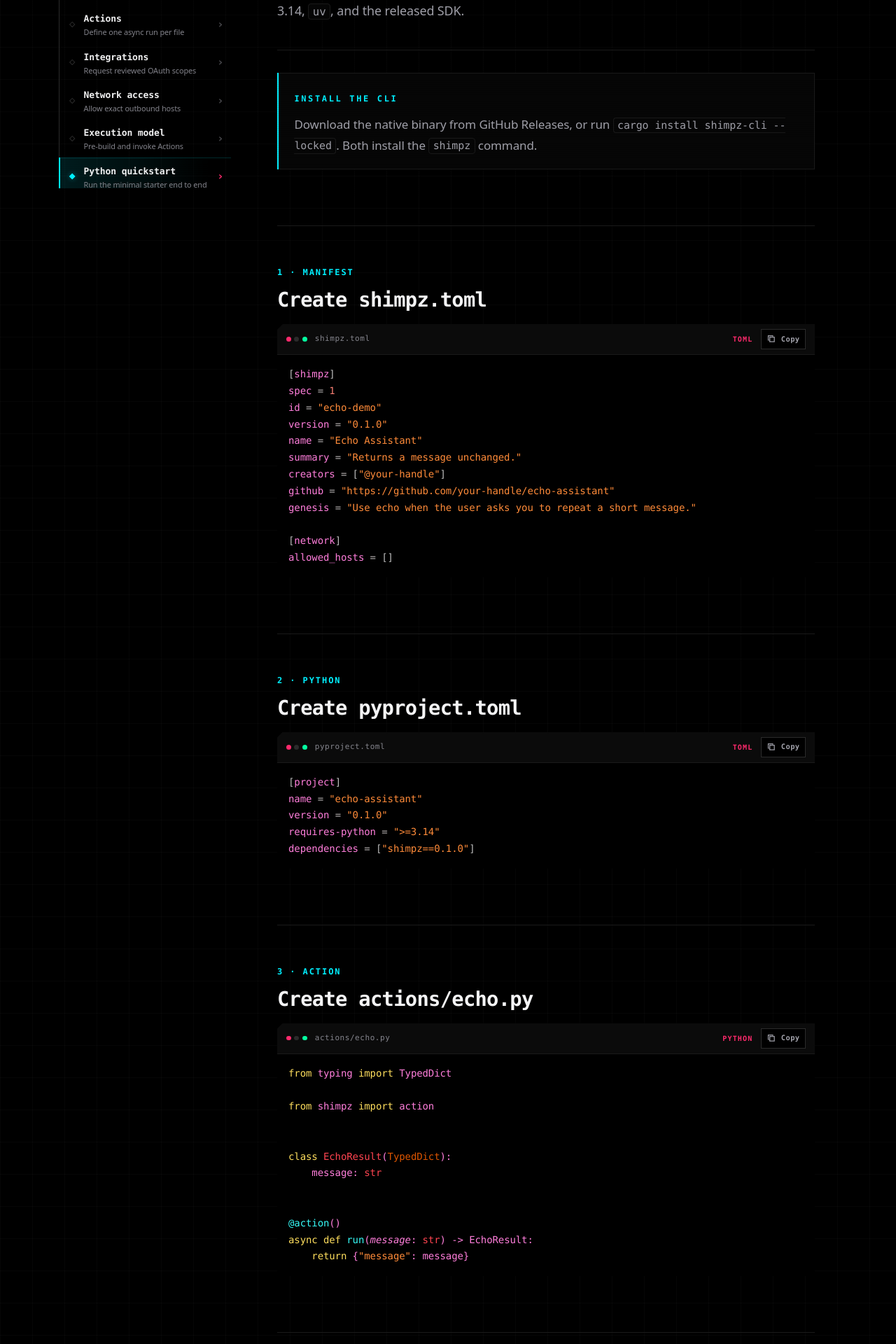
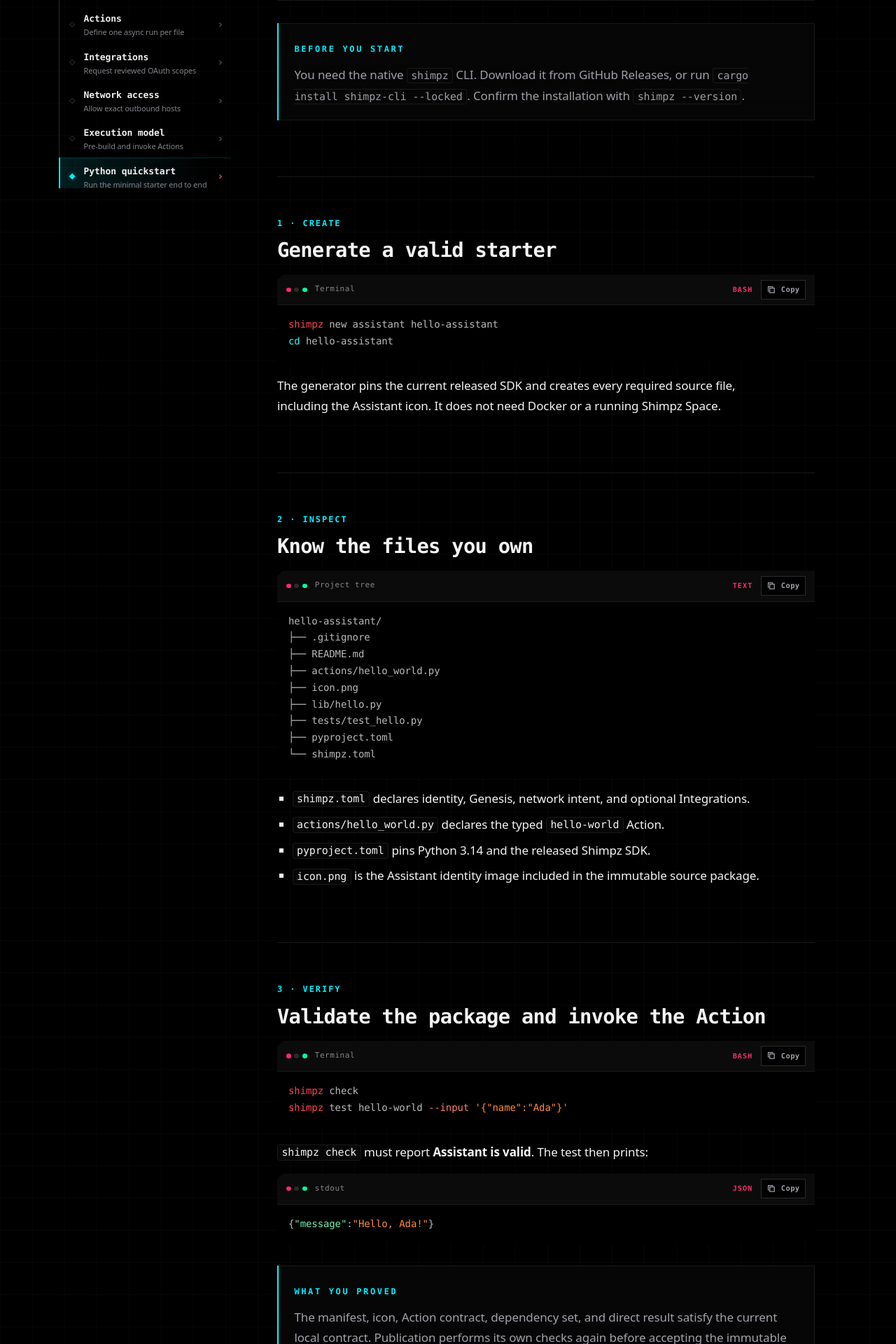
Before and after one commit to TheShimpz/shimpz-docs, a SvelteKit app: page /developers/assistants/quickstart in a window 1280 px wide. Shown: the part 520-2440 px from the top of the page at 70% size. Built offline with nearby package versions, Linux system fonts and the light colour scheme.

Commit message:
docs: make the Assistant quickstart executable

```diff
--- a/src/routes/developers/assistants/quickstart/+page.server.ts
+++ b/src/routes/developers/assistants/quickstart/+page.server.ts
@@ -2,47 +2,27 @@
 
 import type { PageServerLoad } from "./$types";
 
-const manifest = `[shimpz]
-spec = 1
-id = "echo-demo"
-version = "0.1.0"
-name = "Echo Assistant"
-summary = "Returns a message unchanged."
-creators = ["@your-handle"]
-github = "https://github.com/your-handle/echo-assistant"
-genesis = "Use echo when the user asks you to repeat a short message."
+const create = `shimpz new assistant hello-assistant
+cd hello-assistant`;
 
-[network]
-allowed_hosts = []`;
-
-const project = `[project]
-name = "echo-assistant"
-version = "0.1.0"
-requires-python = ">=3.14"
-dependencies = ["shimpz==0.1.0"]`;
-
-const action = `from typing import TypedDict
-
-from shimpz import action
-
-
-class EchoResult(TypedDict):
-    message: str
-
-
-@action()
-async def run(message: str) -> EchoResult:
-    return {"message": message}`;
+const files = `hello-assistant/
+├── .gitignore
+├── README.md
+├── actions/hello_world.py
+├── icon.png
+├── lib/hello.py
+├── tests/test_hello.py
+├── pyproject.toml
+└── shimpz.toml`;
 
 const verify = `shimpz check
-shimpz test echo --input '{"message":"hello"}'`;
+shimpz test hello-world --input '{"name":"Ada"}'`;
 
-const result = `{"message":"hello"}`;
+const result = `{"message":"Hello, Ada!"}`;
 
 export const load: PageServerLoad = async () => ({
-  manifest: await highlightCode(manifest, "toml"),
-  project: await highlightCode(project, "toml"),
-  action: await highlightCode(action, "python"),
+  create: await highlightCode(create, "bash"),
+  files: await highlightCode(files, "text"),
   verify: await highlightCode(verify, "bash"),
   result: await highlightCode(result, "json"),
 });
--- a/src/routes/developers/assistants/quickstart/+page.svelte
+++ b/src/routes/developers/assistants/quickstart/+page.svelte
@@ -7,69 +7,85 @@
 </script>
 
 <svelte:head>
-  <title>Python Assistant quickstart — Shimpz docs</title>
+  <title>Build your first Assistant — Shimpz docs</title>
   <link rel="canonical" href="https://docs.shimpz.com/developers/assistants/quickstart/" />
-  <meta name="description" content="Create and test a Python Shimpz Assistant without Docker." />
+  <meta name="description" content="Generate, validate, and run your first Python Shimpz Assistant without Docker." />
 </svelte:head>
 
 <nav class="docs-breadcrumb" aria-label="Breadcrumb">
-  <a href="/developers/">Developers</a><span aria-hidden="true">/</span>
-  <strong>Python quickstart</strong>
+  <a href="/developers/">Creators</a><span aria-hidden="true">/</span>
+  <strong>Build your first Assistant</strong>
 </nav>
 
 <header class="docs-page-header">
-  <span class="section-label">Docker-free development</span>
-  <h1>Test one Action with two CLI commands</h1>
+  <span class="section-label">About 5 minutes · No Docker</span>
+  <h1>Build and run your first Assistant</h1>
   <p class="docs-lede">
-    Create three small source files, then let the native <code>shimpz</code> CLI manage Python 3.14,
-    <code>uv</code>, and the released SDK.
+    Generate a working Python Assistant, validate its complete source package, and invoke one Action locally.
   </p>
 </header>
 
 <aside class="scope-note" aria-labelledby="requirements-title">
-  <span id="requirements-title" class="kicker">Install the CLI</span>
+  <span id="requirements-title" class="kicker">Before you start</span>
   <p>
-    Download the native binary from
+    You need the native <code>shimpz</code> CLI. Download it from
     <a href="https://github.com/TheShimpz/shimpz-cli/releases">GitHub Releases</a>, or run
-    <code>cargo install shimpz-cli --locked</code>. Both install the <code>shimpz</code> command.
+    <code>cargo install shimpz-cli --locked</code>. Confirm the installation with <code>shimpz --version</code>.
   </p>
 </aside>
 
-<section class="guide-section" aria-labelledby="manifest-title">
-  <span class="section-label">1 · Manifest</span>
-  <h2 id="manifest-title">Create shimpz.toml</h2>
-  <CodeBlock label="Identity and Genesis" title="shimpz.toml" variant="code" {...data.manifest} />
+<section class="guide-section" aria-labelledby="create-title">
+  <span class="section-label">1 · Create</span>
+  <h2 id="create-title">Generate a valid starter</h2>
+  <CodeBlock label="Create a Python Assistant" title="Terminal" variant="code" {...data.create} />
+  <p>
+    The generator pins the current released SDK and creates every required source file, including the Assistant
+    icon. It does not need Docker or a running Shimpz Space.
+  </p>
 </section>
 
-<section class="guide-section" aria-labelledby="project-title">
-  <span class="section-label">2 · Python</span>
-  <h2 id="project-title">Create pyproject.toml</h2>
-  <CodeBlock label="Released Python SDK" title="pyproject.toml" variant="code" {...data.project} />
-</section>
-
-<section class="guide-section" aria-labelledby="action-title">
-  <span class="section-label">3 · Action</span>
-  <h2 id="action-title">Create actions/echo.py</h2>
-  <CodeBlock label="One closed Echo Action" title="actions/echo.py" variant="code" {...data.action} />
+<section class="guide-section" aria-labelledby="files-title">
+  <span class="section-label">2 · Inspect</span>
+  <h2 id="files-title">Know the files you own</h2>
+  <CodeBlock label="Generated starter" title="Project tree" variant="code" {...data.files} />
+  <ul>
+    <li><code>shimpz.toml</code> declares identity, Genesis, network intent, and optional Integrations.</li>
+    <li><code>actions/hello_world.py</code> declares the typed <code>hello-world</code> Action.</li>
+    <li><code>pyproject.toml</code> pins Python 3.14 and the released Shimpz SDK.</li>
+    <li><code>icon.png</code> is the Assistant identity image included in the immutable source package.</li>
+  </ul>
 </section>
 
 <section class="guide-section" aria-labelledby="verify-title">
-  <span class="section-label">4 · Verify</span>
-  <h2 id="verify-title">Check the project and invoke echo</h2>
+  <span class="section-label">3 · Verify</span>
+  <h2 id="verify-title">Validate the package and invoke the Action</h2>
   <CodeBlock label="Native local checks" title="Terminal" variant="code" {...data.verify} />
-  <p>The test prints the direct validated result:</p>
+  <p><code>shimpz check</code> must report <strong>Assistant is valid</strong>. The test then prints:</p>
   <CodeBlock label="Action result" title="stdout" variant="code" {...data.result} />
 </section>
 
-<aside class="scope-note" aria-labelledby="artifact-title">
-  <span id="artifact-title" class="kicker">Nothing else to commit</span>
+<aside class="scope-note" aria-labelledby="proof-title">
+  <span id="proof-title" class="kicker">What you proved</span>
   <p>
-    The platform generates the machine contract, lock files, and container/runtime artifacts before
-    building the Assistant. Local Action tests do not require Docker.
+    The manifest, icon, Action contract, dependency set, and direct result satisfy the current local contract.
+    Publication performs its own checks again before accepting the immutable package.
   </p>
 </aside>
 
-<nav class="docs-page-nav docs-page-nav-split" aria-label="Continue the developer guide">
-  <a href="/developers/assistants/spec/execution/"><span>Back</span><strong>Execution model</strong></a>
-  <a href="/developers/assistants/spec/"><span>Next</span><strong>Spec overview</strong></a>
+<section class="guide-section" aria-labelledby="troubleshooting-title">
+  <span class="section-label">If it fails</span>
+  <h2 id="troubleshooting-title">Fix the first visible error</h2>
+  <dl>
+    <dt><code>shimpz: command not found</code></dt>
+    <dd>Install the CLI, open a new terminal, and run <code>shimpz --version</code> before retrying.</dd>
+    <dt>SDK or Python download fails</dt>
+    <dd>Check network access and retry once. The CLI manages its own Python 3.14 and <code>uv</code>.</dd>
+    <dt>Assistant validation fails</dt>
+    <dd>Read the first reported file and field, correct it, then run <code>shimpz check</code> again.</dd>
+  </dl>
+</section>
+
+<nav class="docs-page-nav docs-page-nav-split" aria-label="Continue the Creator guide">
+  <a href="/developers/"><span>Back</span><strong>Creator overview</strong></a>
+  <a href="/developers/assistants/"><span>Next</span><strong>Project layout</strong></a>
 </nav>
```
Also changed, not shown: 1 other file (tests, documents, lock files or other folders).
